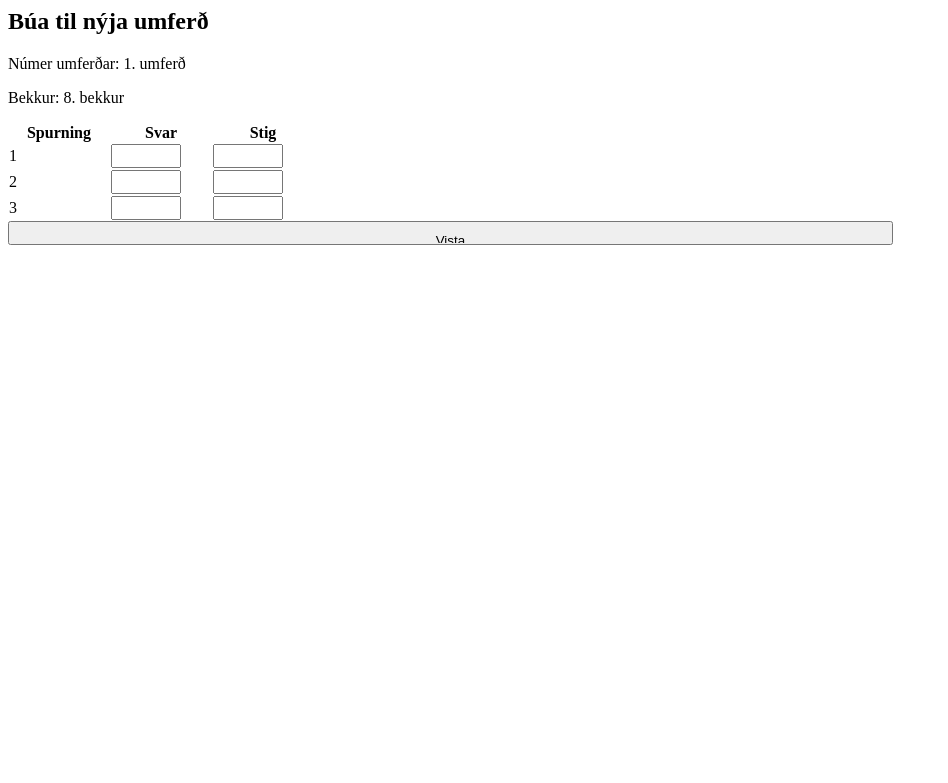
After one commit to gunnararthur/PIC, a Django app: page /pangea_team/home/new_round/answer_key/1 in a window 1280 px wide. The commit adds this page. Shown: the top 783 px of the page, without its empty margins (0-948 px from the left). Run offline with Django 3.2, Linux system fonts and the light colour scheme; data comes from the database, SQL or seed files in the repository; both versions use the stored data as it was after the commit.

Commit message:
Bjuggum til new_round app

```diff
--- /dev/null
+++ b/pangea_team/templates/pangea_team/answer_key.html
@@ -0,0 +1,71 @@
+<html>
+<head>
+     <title></title>
+     <style>
+
+    table {
+     border-collapse: collapse;
+     border-style: solid;
+     border-width: 0px 0 0 0px;
+     border-color: silver;
+    }
+
+    td {
+     width: 100px;
+     border-style: solid;
+     border-width: 0 0px 0px 0;
+     border-color: silver;
+     height:5px
+    }
+
+    textarea,input{
+     height: 8px;
+     margin: 0px;
+     padding: 10px;
+     border-style: solid 1px red;
+     overflow: hidden;
+     width: 70%;
+    }
+
+     </style>
+</head>
+
+
+<body>
+<h2>Búa til nýja umferð</h2>
+
+{% if round.round_nr == 3 %}
+    <p>Númer umferðar: Úrslit</p>
+{% else %}
+    <p>Númer umferðar: {{round.round_nr}}. umferð</p>
+{% endif %}
+
+<p>Bekkur: {{round.grade}}. bekkur</p>
+
+<form action="{% url 'pangea_team:save_answer_key' round.id %}" method="post">
+    {% csrf_token %}
+
+  <table>
+      <tr>
+          <th> Spurning </th>
+          <th> Svar </th>
+          <th> Stig </th>
+      </tr>
+
+      {% for question in q_list %}
+        <tr>
+            <td>{{question}}</td>
+            <td><input type="text" name= "svar_{{question}}" maxlength="1" ></td>
+            <td><input type="text" name= "stig_{{question}}" maxlength="1" ></td>
+        </tr>
+
+      {% endfor %}
+
+  </table>
+
+  <input type="submit" name="save" value="Vista">
+  </form>
+
+
+</body>
+</html>
--- a/pangea_team/templates/pangea_team/home.html
+++ b/pangea_team/templates/pangea_team/home.html
@@ -1,10 +1,13 @@
 
 <form action="{% url 'pangea_team:new_round' %}" method="post">
+    {% csrf_token %}
     <input type="submit" value="Ný umferð" />
 </form>
 <form action="{% url 'pangea_team:send_email' %}" method="post">
+    {% csrf_token %}
     <input type="submit" value="Senda póst" />
 </form>
 <form action="{% url 'pangea_team:results' %}" method="post">
+    {% csrf_token %}
     <input type="submit" value="Niðurstöður" />
 </form>
--- a/pangea_team/urls.py
+++ b/pangea_team/urls.py
@@ -9,7 +9,16 @@ urlpatterns = [
     url(r'^login/', auth_views.login, name='login'),
     url(r'^logout/', auth_views.logout, name='logout'),
     url(r'^home/$', views.home),
+
     url(r'^home/new_round$', views.new_round, name='new_round'),
+    url(r'^home/to_answer_key$', views.to_answer_key, name='to_answer_key'),
+    url(r'^home/new_round/answer_key/(?P<round_id>[0-9]+)$', views.answer_key, name='answer_key'),
+    url(r'^home/save_answer_key/(?P<round_id>[0-9]+)$', views.save_answer_key, name='save_answer_key'),
+    url(r'^home/new_round/finish$', views.finish_new_round, name='finish_new_round'),
+
+
+
+
     url(r'^home/send_email$', views.send_email, name='send_email'),
     url(r'^home/results$', views.results, name='results'),
 
--- a/pangea_team/views.py
+++ b/pangea_team/views.py
@@ -6,6 +6,8 @@ from django.http import HttpResponse, HttpResponseRedirect, Http404
 from django.urls import reverse
 from django.contrib.auth.decorators import login_required
 
+from skraning.models import Group, Student, Contact, Round
+
 
 # Create your views here.
 @login_required(login_url='/pangea_team/login')
@@ -13,7 +15,40 @@ def home(request):
     return render(request, 'pangea_team/home.html')
 
 def new_round(request):
-    return HttpResponse('Búa til nýja umferð')
+    return render(request, 'pangea_team/new_round.html')
+
+def to_answer_key(request): # From new_round
+    umf = Round(grade=request.POST['grade'], round_nr=request.POST['round_nr'],
+    nr_of_questions=request.POST['nr_of_questions'])
+    umf.save()
+
+    return HttpResponseRedirect(reverse('pangea_team:answer_key', args=[umf.id]))
+
+def answer_key(request, round_id):
+    umf = get_object_or_404(Round, pk=round_id)
+    q_list = range(1,umf.nr_of_questions+1)
+    return render(request, 'pangea_team/answer_key.html', {'round': umf, 'q_list': q_list})
+
+def save_answer_key(request, round_id):
+    umf = get_object_or_404(Round, pk=round_id)
+    svor = ''
+    stig = ''
+
+    for question in range(1,umf.nr_of_questions+1):
+        svor += request.POST['svar_' + str(question)]
+        stig += request.POST['stig_' + str(question)]
+
+    umf.answer_key = svor
+    umf.weights = stig
+    umf.save()
+
+    return HttpResponseRedirect(reverse('pangea_team:finish_new_round'))
+
+
+
+def finish_new_round(request):
+    return HttpResponse('TAKK MAÐUR')
+
 
 def send_email(request):
     return HttpResponse('Svo þú vilt skrifa póst?')
--- a/skraning/models.py
+++ b/skraning/models.py
@@ -43,9 +43,9 @@ class Contact(models.Model):
 class Round(models.Model):
     grade = models.CharField(max_length=1)
     round_nr = models.IntegerField(default=0)
-    #nr_of_questions = models.IntegerField(default=0)
-    answer_key = models.CharField(max_length=100)
-    weights = models.CharField(max_length=100)
+    nr_of_questions = models.IntegerField(default=0)
+    answer_key = models.CharField(max_length=100, default='')
+    weights = models.CharField(max_length=100, default='')
     cutoff = models.IntegerField(default=0)
 
     def __str__(self):
```
Also changed, not shown: pangea_team/templates/pangea_team/new_round.html (added, +20 -0 lines), db.sqlite3, skraning/migrations/0008_auto_20171013_0934.py (added), 4 other files.
